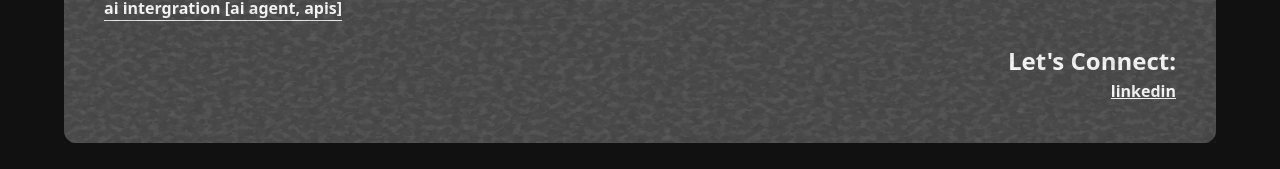
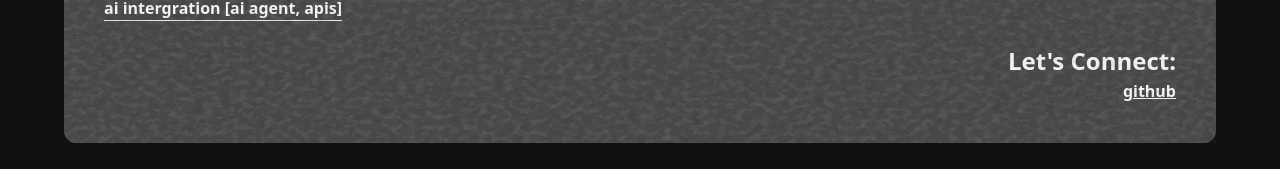
Before and after one commit to ctrln3rd/portfolio, a SvelteKit app: page / in a window 1280 px wide. Shown: the part 617-786 px from the top of the page. Built offline with nearby package versions, Linux system fonts and the light colour scheme.

Commit message:
adding github link

```diff
--- a/src/routes/connect.svelte
+++ b/src/routes/connect.svelte
@@ -9,8 +9,7 @@
 	<div class="flex flex-row-reverse gap-5">
 		<!--<a href="https://github.com/ctrln3rd" use:glitch={{mode: "hover"}}
     class="underline">discord</a>-->
-		<a href="https://github.com/ctrln3rd" use:glitch={{ mode: 'hover' }} class="underline"
-			>linkedin</a
+		<a href="https://github.com/ctrln3rd" use:glitch={{ mode: 'hover' }} class="underline">github</a
 		>
 	</div>
 </div>
```
